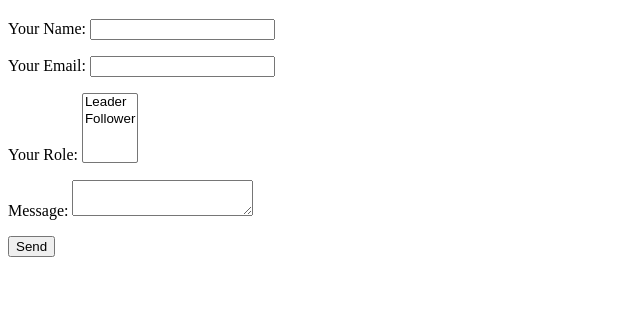
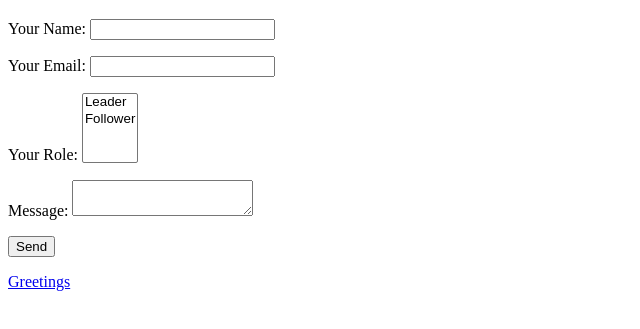
Before and after one commit to rachel-blue/simple-netlify-site, a plain HTML site: page contact.html in a window 1280 px wide. Shown: the part 61-390 px from the top of the page, without its empty margins (0-640 px from the left). Drawn offline with Linux system fonts and the light colour scheme.

Commit message:
Update contact.html

```diff
--- a/contact.html
+++ b/contact.html
@@ -30,5 +30,7 @@
   </p>
 </form>
 
+<a href="index.html">Greetings</a>
+
 </body>
 </html>
```
